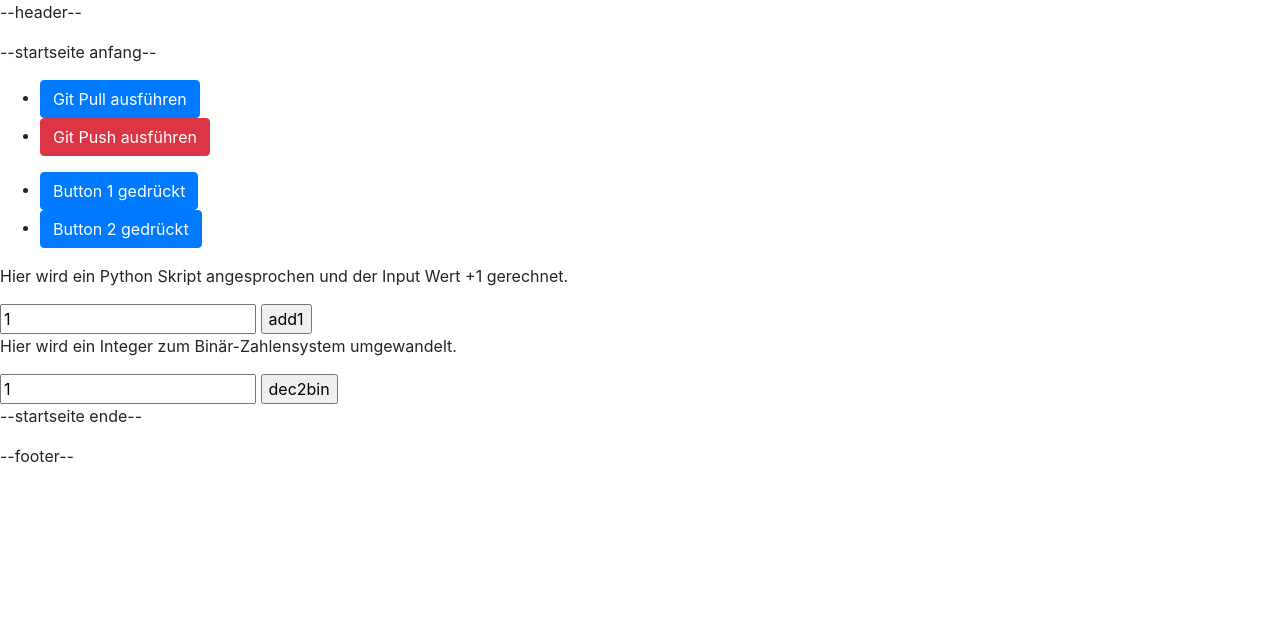
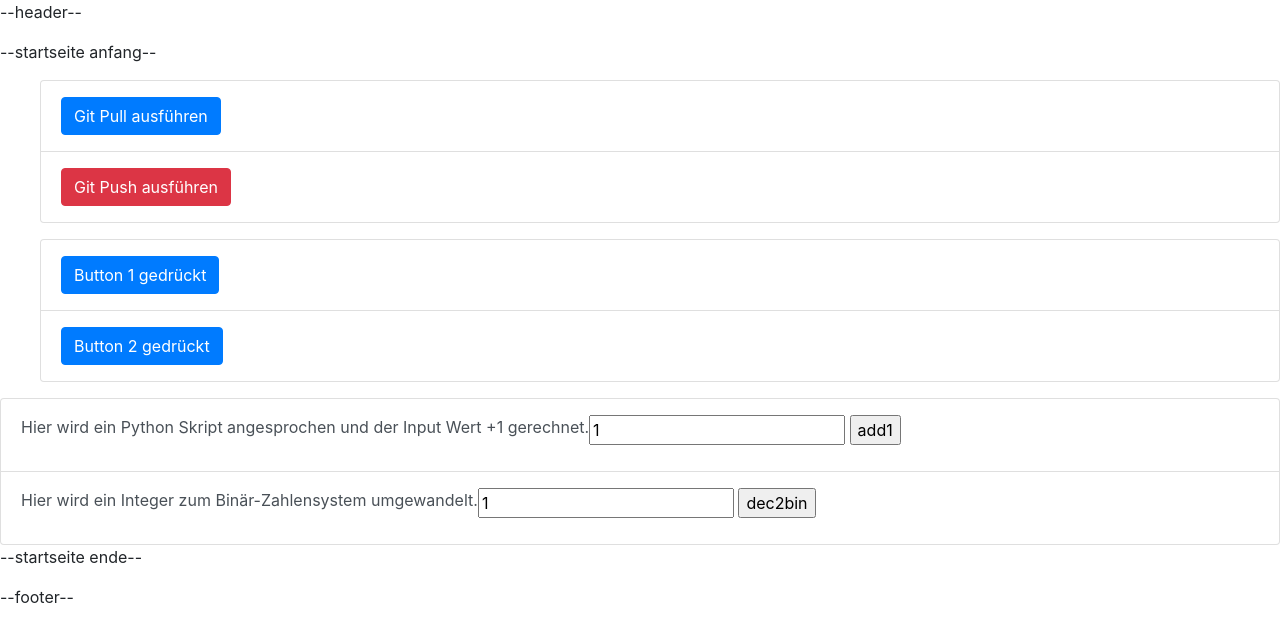
Before and after one commit to LHankel93/htmlspielereien, a PHP site: page / in a window 1280 px wide. Shown: the top 642 px of the page. Run offline with PHP 8.4, Linux system fonts and the light colour scheme.

Commit message:
Update startseite.php
-added some bootstrap formatting and design classes to divs

```diff
--- a/view/startseite.php
+++ b/view/startseite.php
@@ -1,32 +1,43 @@
 <p>--startseite anfang--</p>
 <div class="link_container">
+    <div class="list-group">
         <ul>
-        <li><a class="btn btn-primary" href="./index.php?site=gitpull&dew=it">Git Pull ausführen</a></li>
-        <li><a class="btn btn-danger" href="./index.php?site=gitpush&dew=it">Git Push ausführen</a></li>
+            <li class="list-group-item list-group-item-action d-flex gap-3 py-3"><a class="btn btn-primary" href="./index.php?site=gitpull&dew=it">Git Pull ausführen</a></li>
+            <li class="list-group-item list-group-item-action d-flex gap-3 py-3"><a class="btn btn-danger" href="./index.php?site=gitpush&dew=it">Git Push ausführen</a></li>
         </ul>
+
+    </div>
+
 </div>
 <div class="container_test_post_links">
+<div class="list-group">
 <ul>
         <form id="startseite_form" action="./view/pythonwrapper.php" method="post" aria-label="Web-API Links" aria-description="Form mit Buttons als Links zu den einzelnen Funktionen der Web-API">
-            <li><input class="btn btn-primary" type="submit" name="foo" value="Button 1 gedrückt" /></li>
-            <li><input class="btn btn-primary" type="submit" name="foo" value="Button 2 gedrückt" /></li>
+            <li class="list-group-item list-group-item-action d-flex gap-3 py-3"><input class="btn btn-primary" type="submit" name="foo" value="Button 1 gedrückt" /></li>
+            <li class="list-group-item list-group-item-action d-flex gap-3 py-3"><input class="btn btn-primary" type="submit" name="foo" value="Button 2 gedrückt" /></li>
         </form>
     </ul>
 </div>
-<div class="container_test_python_skript">
+
+</div>
+<div class="list-group">
+    <div class="list-group-item list-group-item-action d-flex gap-3 py-3">
         <p>Hier wird ein Python Skript angesprochen und der Input Wert +1 gerechnet.</p>
         <form id="startseite_form_python" action="./view/pythonwrapper.php" method="get" aria-label="Python in PHP aufrufen." aria-description="Form um ein Python Skript zu testen">
             <input type="number" name="value" value="1" />
             <input type="submit" name="operation" value="add1" />
         </form>
     </div>
-<div class="container_test_python_skript">
+    <div class="list-group-item list-group-item-action d-flex gap-3 py-3">
         <p>Hier wird ein Integer zum Binär-Zahlensystem umgewandelt.</p>
         <form id="startseite_form_python_int2bin" action="./view/pythonwrapper.php" method="get" aria-label="Python in PHP aufrufen." aria-description="Form um ein Python Skript auszuführen.">
             <input type="number" name="value" value="1" />
             <input type="submit" name="operation" value="dec2bin" />
         </form>
     </div>
+
+</div>
+
 <script src="https://code.jquery.com/jquery-3.3.1.slim.min.js" integrity="sha384-q8i/X+965DzO0rT7abK41JStQIAqVgRVzpbzo5smXKp4YfRvH+8abtTE1Pi6jizo" crossorigin="anonymous"></script>
 <script src="https://cdn.jsdelivr.net/npm/popper.js@1.14.7/dist/umd/popper.min.js" integrity="sha384-UO2eT0CpHqdSJQ6hJty5KVphtPhzWj9WO1clHTMGa3JDZwrnQq4sF86dIHNDz0W1" crossorigin="anonymous"></script>
 <script src="./assets/bootstrap-4.3.1-dist/js/bootstrap.min.js" integrity="sha384-JjSmVgyd0p3pXB1rRibZUAYoIIy6OrQ6VrjIEaFf/nJGzIxFDsf4x0xIM+B07jRM" crossorigin="anonymous"></script>
```
Lines whose indentation alone changed are shown as unchanged.
